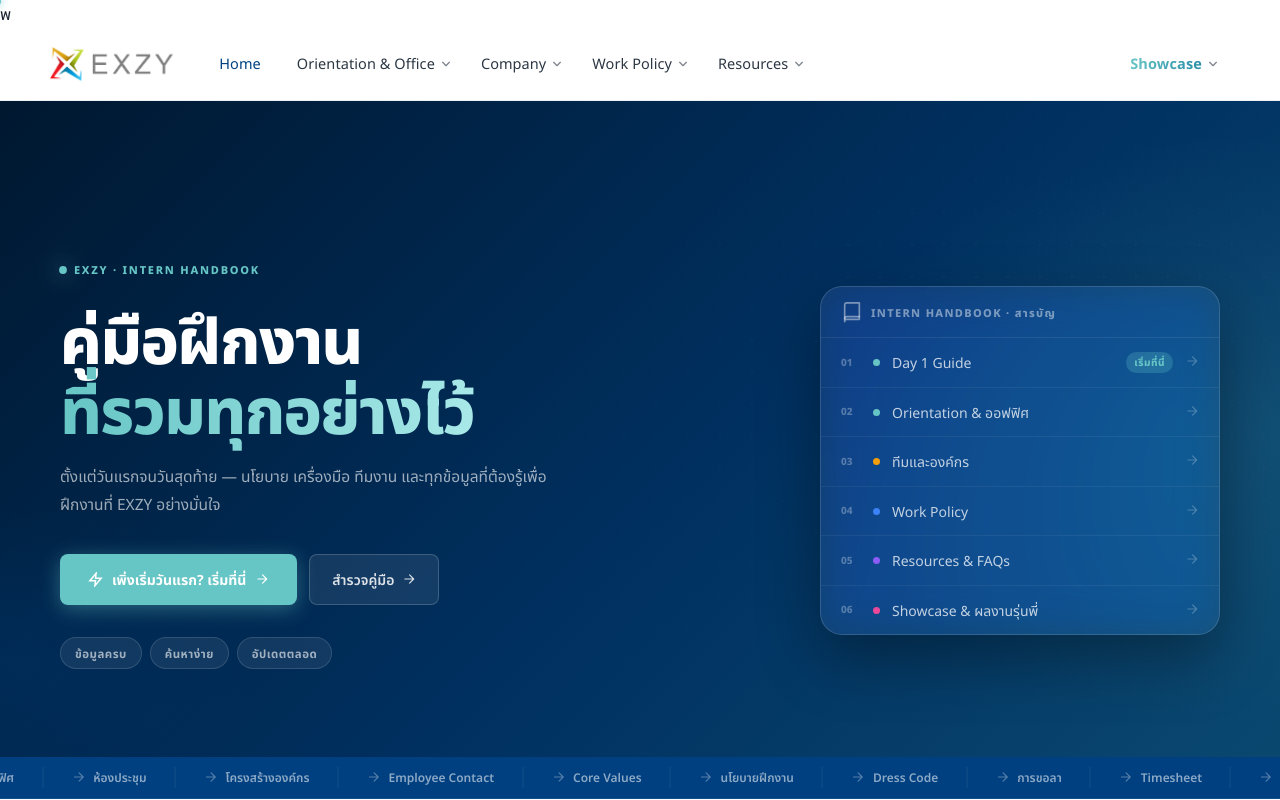
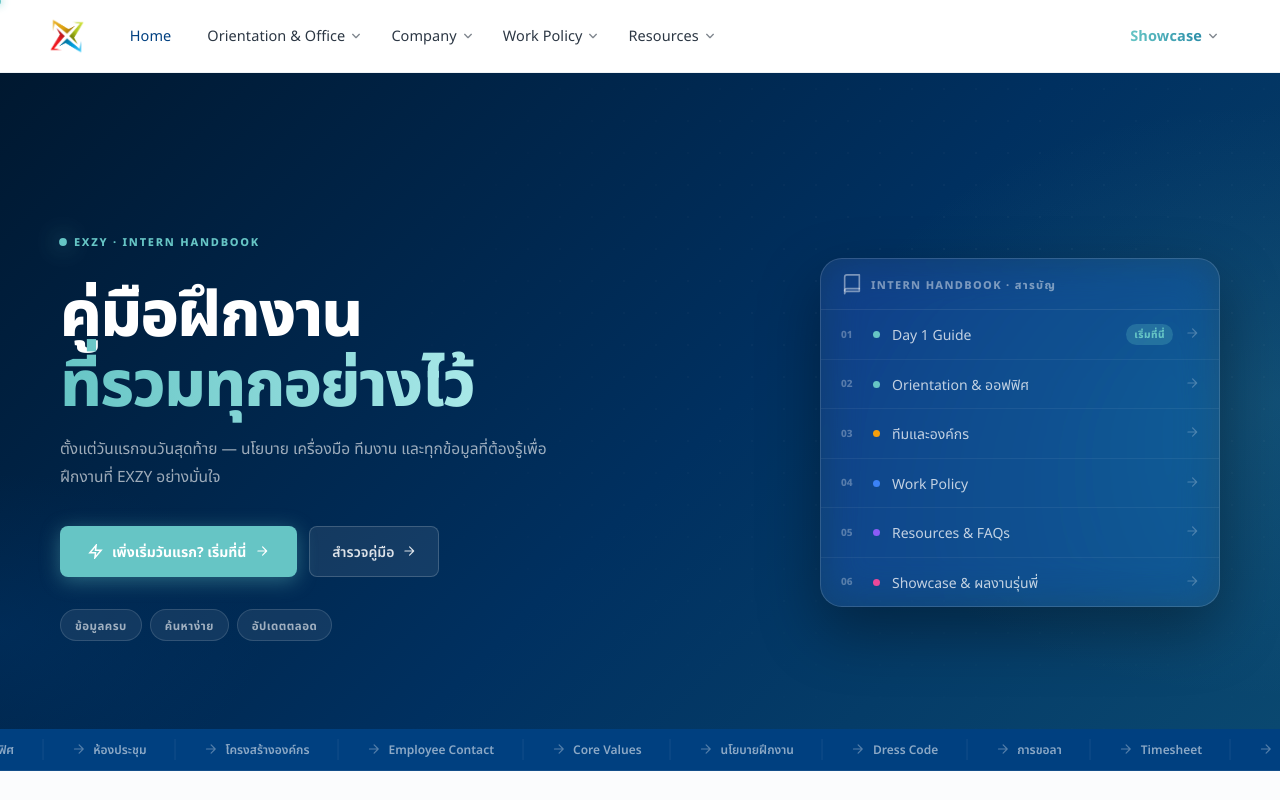
Before and after one commit to kppysnn/EXZY-intern-handbook-as-website, a website: page index.html in a window 1280 px wide. Shown: the top 800 px of the page. Drawn offline with nearby package versions, Linux system fonts and the light colour scheme.

Commit message:
Replace navbar logo with icon-only square

```diff
--- a/index.html
+++ b/index.html
@@ -48,11 +48,11 @@
   <script src="./employee-data.js"></script>
 </head>
 <body>
-  <!-- ===== NAVBAR ===== -->พ
+  <!-- ===== NAVBAR ===== -->
   <header class="navbar" id="navbar">
     <div class="nav-inner">
       <a href="#/home" class="nav-logo" data-link>
-        <img src="./logo.png" alt="EXZY" />
+        <img src="./exzy-square-icon.png" alt="EXZY" />
       </a>
 
       <nav class="nav-links" aria-label="Main">
```
